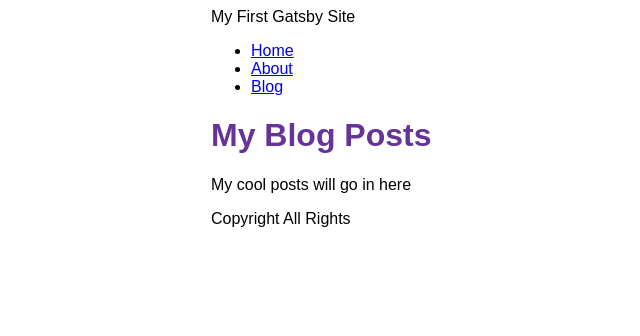
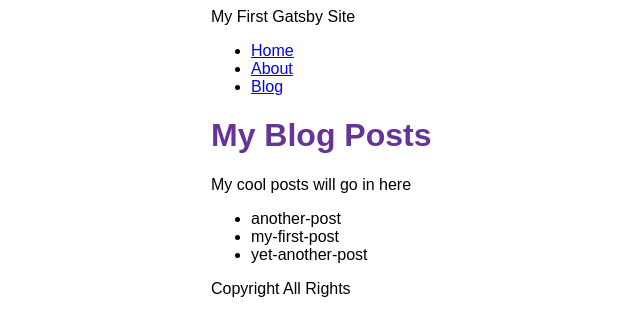
Before and after one commit to Young998904/my_blog_2022, a Gatsby site: page /blog in a window 1280 px wide. Shown: the whole page, without its empty margins (179-819 px from the left). Built offline with nearby package versions, Linux system fonts and the light colour scheme; Gatsby itself is replaced by a stand-in of ours.

Commit message:
블로그 포스트 리스트 생성

```diff
--- a/src/pages/blog.js
+++ b/src/pages/blog.js
@@ -1,12 +1,31 @@
+import { graphql, useStaticQuery } from "gatsby";
 import React from "react";
 import Layout from "../components/Layout";
 
 function BlogPage() {
+  const data = useStaticQuery(graphql`
+    query {
+      allFile {
+        nodes {
+          name
+        }
+      }
+    }
+  `);
+
   return (
     <Layout pageTitle="My Blog Posts">
       <p>
         My cool posts will go in here
       </p>
+
+      <ul>
+        {data.allFile.nodes.map((node) => (
+          <li key={node.name}>{node.name}</li>
+        ))}
+
+      </ul>
+
     </Layout>
   );
 }
```
